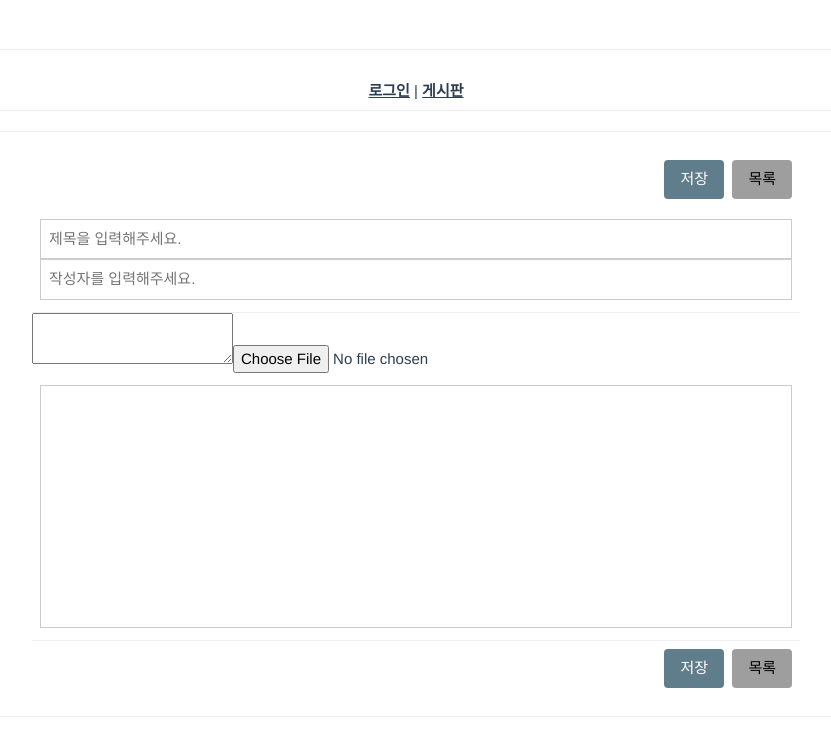
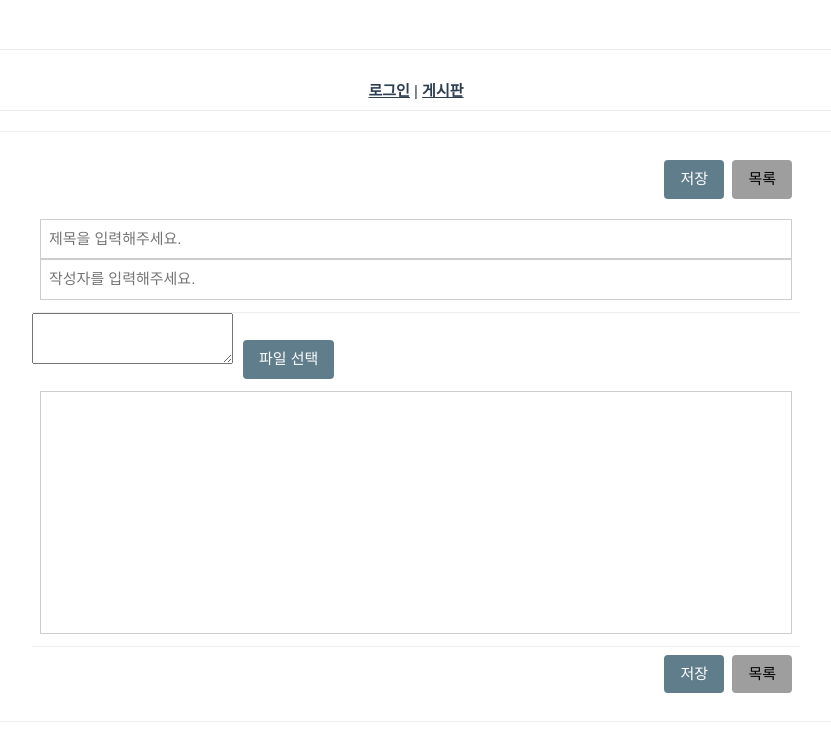
Before and after one commit to digeuthi/AssignFront, a Vue app: page /board/write in a window 1280 px wide. Shown: the top 756 px of the page, without its empty margins (224-1055 px from the left). Built offline with nearby package versions, Linux system fonts and the light colour scheme.

Commit message:
file editor modify

```diff
--- a/src/views/board/BoardWrite.vue
+++ b/src/views/board/BoardWrite.vue
@@ -10,7 +10,8 @@
       </div>
       <div class="editor-wrapper">
         <textarea v-model="content" class="editor"></textarea>
-        <input type="file" @change="handleFileUpload" />
+        <label for="file-upload" class="w3-button w3-round w3-blue-gray file-upload-button">파일 선택</label>
+        <input id="file-upload" type="file" @change="handleFileUpload" style="display: none" />
         <img v-if="uploadedImage" :src="uploadedImage" alt="Uploaded Image" />
       </div>
       <div class="board-contents">
@@ -117,4 +118,13 @@
       padding: 10px;
       border: none;
     }
+    .file-upload-wrapper {
+      display: flex;
+      align-items: center;
+      margin-bottom: 10px;
+    }
+
+    .file-upload-button {
+      margin-left: 10px;
+    }
   </style>
```
